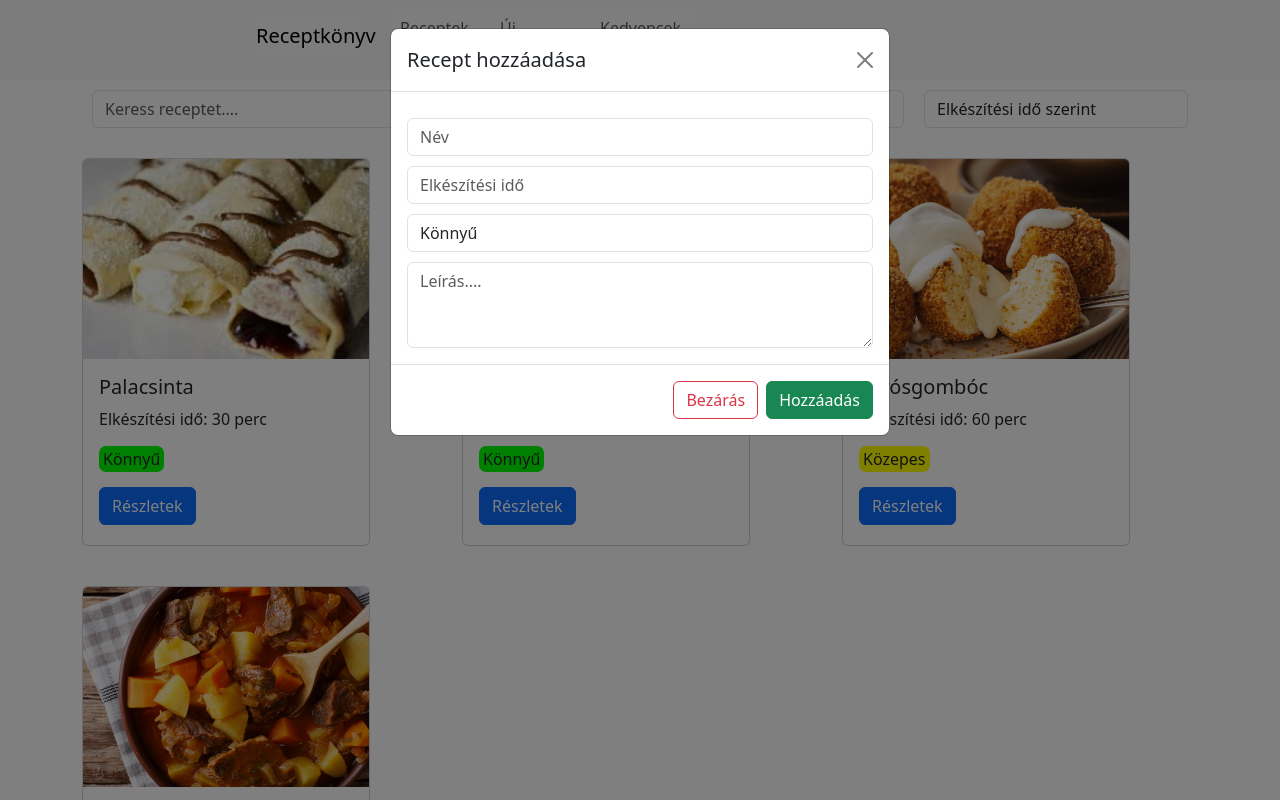
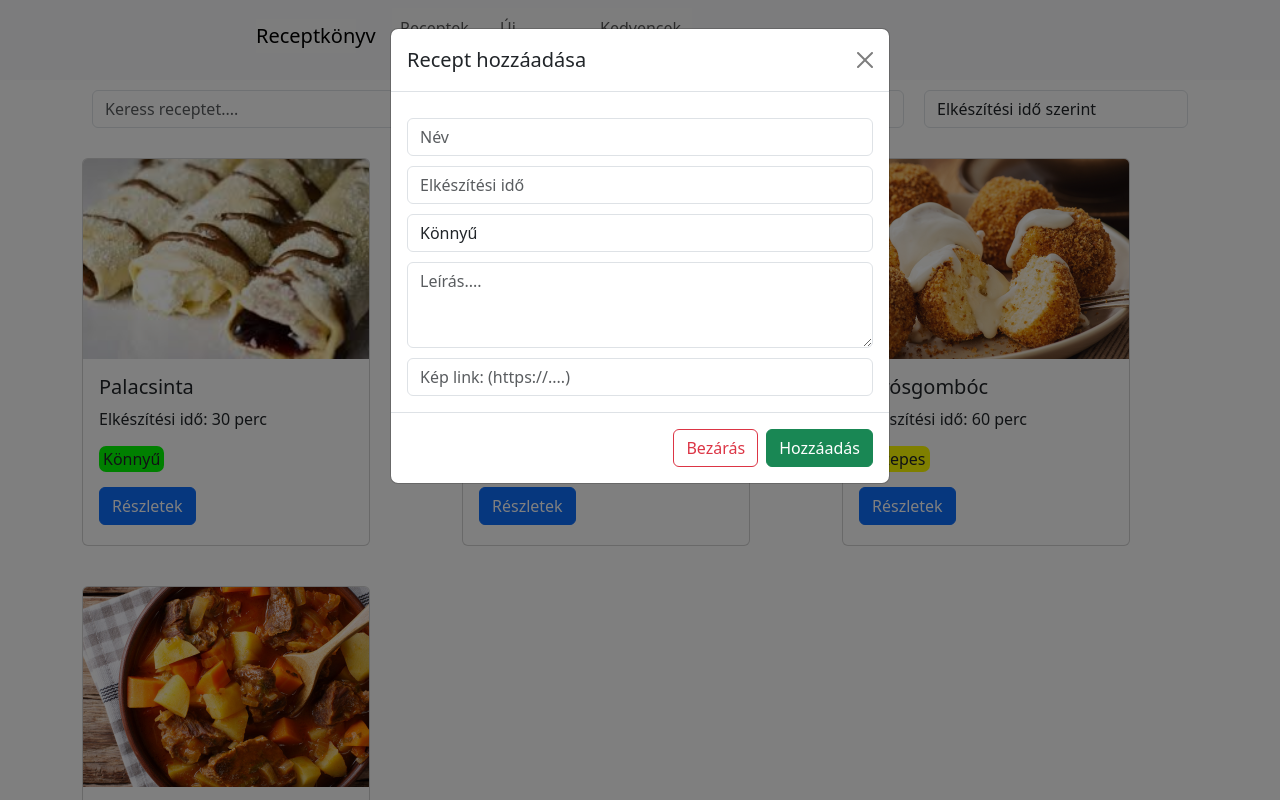
Before and after one commit to domipiggie/receptkonyv, a Vue app: page / in a window 1280 px wide. Both pictures are taken after a click on the link "Új receptek". Shown: the top 800 px of the page. Built offline with nearby package versions, Linux system fonts and the light colour scheme.

Commit message:
feature: user can upload an image from link to a new recipe

```diff
--- a/src/components/NewRecipe.vue
+++ b/src/components/NewRecipe.vue
@@ -6,11 +6,12 @@ const name = ref("");
 const prepTime = ref("");
 const difficulty = ref("0")
 const description = ref("");
+const newrecipeurl = ref("");
 
 const emits = defineEmits(['addRecipe']);
 
 const addRecipe = () => {
-    if (name.value == "" || prepTime.value == "" || description.value == "" || difficulty.value == ""){
+    if (name.value == "" || prepTime.value == "" || description.value == "" || difficulty.value == "" || newrecipeurl.value == ""){
         alert("Töltse ki az összes mezőt!");
         return;
     }
@@ -24,10 +25,11 @@ const addRecipe = () => {
         name: name.value,
         prepTime: Number(prepTime.value),
         difficulty: Number(difficulty.value),
-        description: description.value
+        description: description.value,
+        img: newrecipeurl.value
     }
 
-    name.value = prepTime.value = difficulty.value = description.value = "";
+    name.value = prepTime.value = difficulty.value = description.value = newrecipeurl.value = "";
 
     emits('addRecipe', data);
 }
@@ -63,6 +65,9 @@ const addRecipe = () => {
                                 <textarea class="form-control" id="newrecipedescription" rows="3"
                                     placeholder="Leírás...." v-model="description"></textarea>
                             </div>
+                            <div class="form-group">
+                                <input type="text" class="form-control" placeholder="Kép link: (https://....)" v-model="newrecipeurl">
+                            </div>
                         </div>
                     </form>
                 </div>
```
